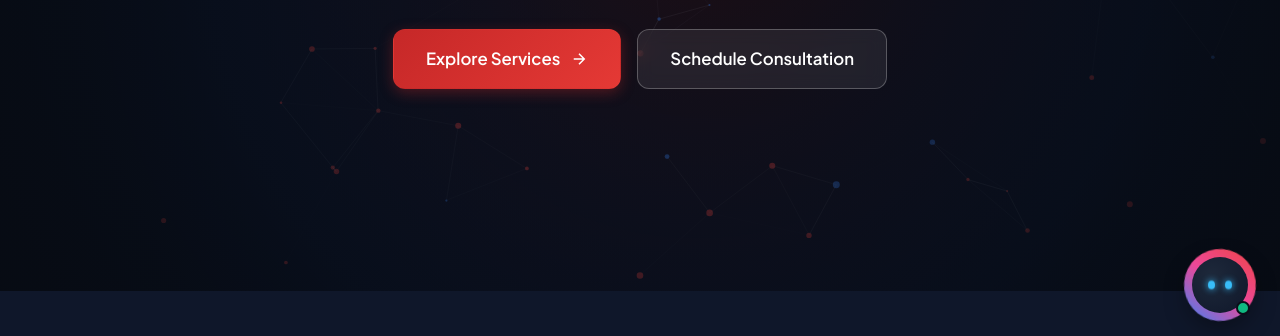
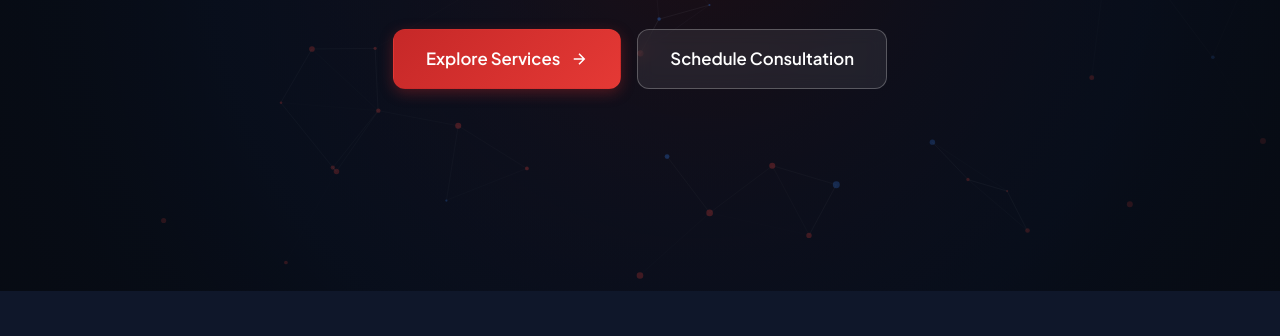
Before and after one commit to madlyn-04/lunarays-technologies, a website: page index.html in a window 1280 px wide. Shown: the part 455-791 px from the top of the page. Drawn offline with Linux system fonts and the light colour scheme.

Commit message:
Add files via upload

```diff
--- a/index.html
+++ b/index.html
@@ -1842,9 +1842,10 @@
         </div>
     </section>
 
-    <!-- 5. AI ASSISTANT WIDGET (PULSATING SHADER CIRCLE AT BOTTOM RIGHT) -->
-    <div class="ai-assistant-widget" id="aiAssistantWidget">
-        <!-- Shader Avatar Button -->
+
+    <!-- 5. AI ASSISTANT WIDGET (PULSATING SHADER CIRCLE AT BOTTOM RIGHT)
+    <div class="ai-assistant-widget" id="aiAssistantWidget">-->
+        <!-- Shader Avatar Button
         <button class="ai-avatar-btn" id="aiAvatarBtn" aria-label="Open Luna assistant" aria-controls="aiChatWindow"
             aria-expanded="false">
             <div class="ai-shader-glow"></div>
@@ -1855,9 +1856,9 @@
                 </div>
             </div>
             <span class="ai-status-pulse"></span>
-        </button>
-
-        <!-- Interactive AI Chat Popup -->
+        </button>-->
+
+        <!-- Interactive AI Chat Popup
         <div class="ai-chat-window" id="aiChatWindow" role="dialog" aria-label="Luna virtual assistant"
             aria-hidden="true">
             <div class="chat-header">
@@ -1904,7 +1905,8 @@
                 </button>
             </div>
         </div>
-    </div>
+    </div>-->
+
 
     <!-- FOOTER -->
     <footer class="main-footer">
```
